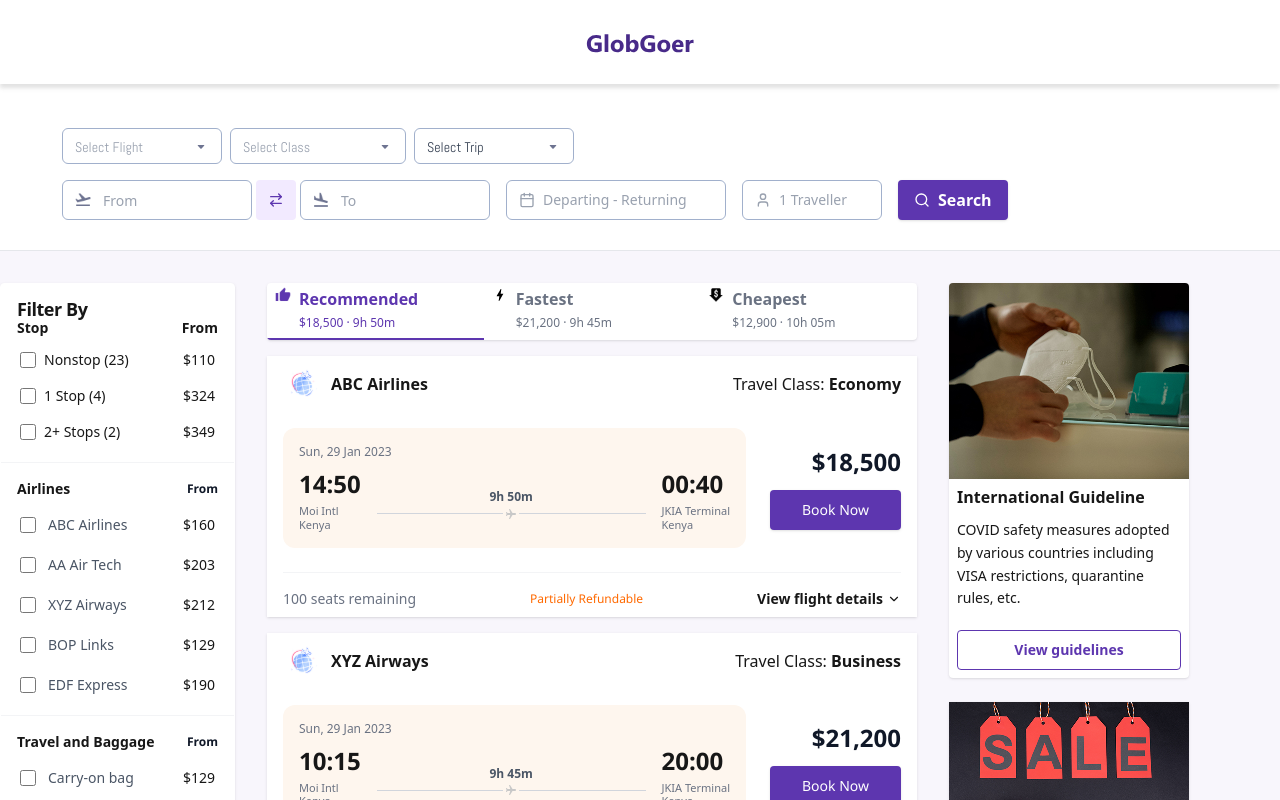
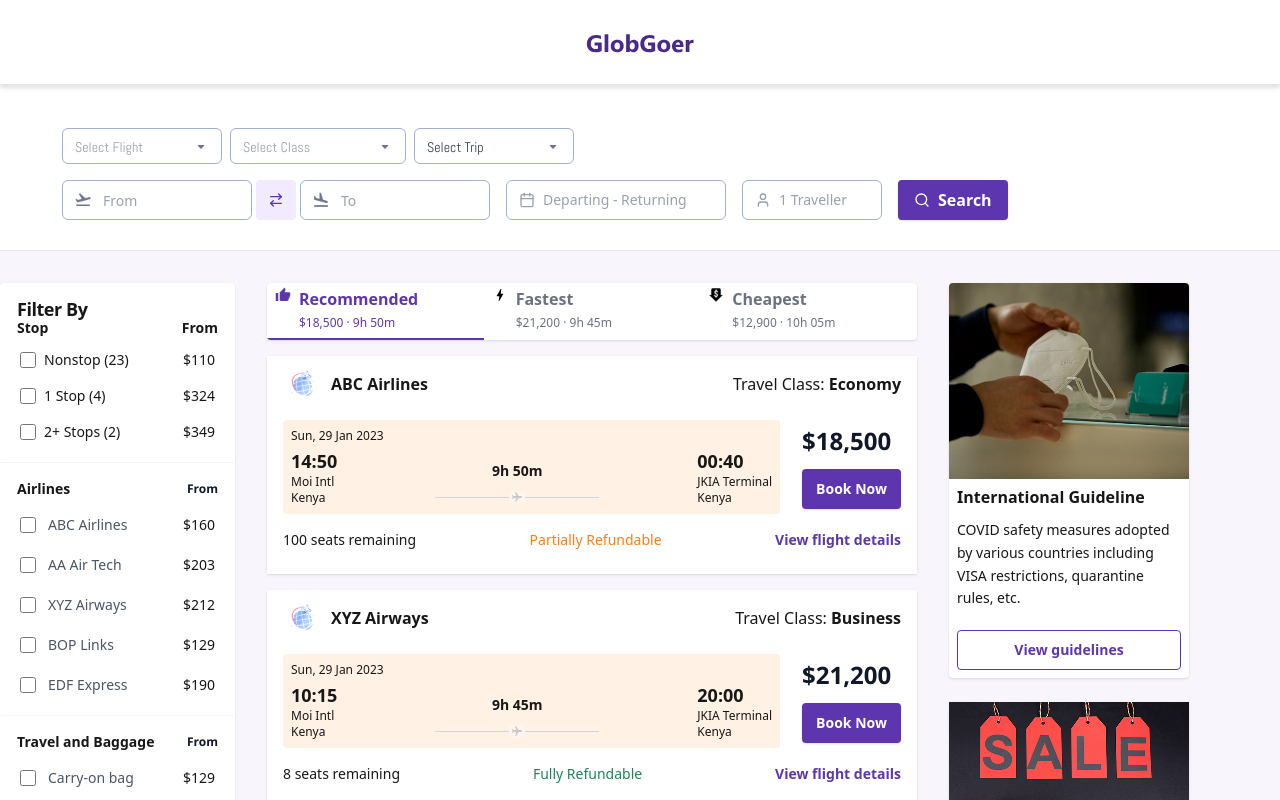
Before and after one commit to Zynshamil/soulxes-techinical, a Next.js app: page / in a window 1280 px wide. Shown: the top 800 px of the page. Built offline with nearby package versions, Linux system fonts and the light colour scheme; a web font is replaced by a local one.

Commit message:
refactor: Adjust styling and layout across flight card components, update badge variants, and remove the flight details toggle.

```diff
--- a/components/features/FlightCard/AirlineHeader.jsx
+++ b/components/features/FlightCard/AirlineHeader.jsx
@@ -2,7 +2,7 @@ import Image from "next/image";
 
 export function AirlineHeader({ airline, travelClass }) {
   return (
-    <div className="flex justify-between items-center mb-6 text-base ">
+    <div className="flex justify-between items-center text-base ">
       <div className="flex items-center gap-3 p-1">
         <div className="w-8 h-8 flex items-center justify-center overflow-hidden shrink-0">
           <Image
--- a/components/features/FlightCard/FlightFooter.jsx
+++ b/components/features/FlightCard/FlightFooter.jsx
@@ -2,19 +2,18 @@ import { ChevronDown, ChevronUp } from "lucide-react";
 import { Badge } from "@/components/ui/Badge";
 import { REFUND_VARIANT } from "./constants";
 
-export function FlightFooter({ seatsRemaining, refundPolicy, expanded, onToggle }) {
+export function FlightFooter({ seatsRemaining, refundPolicy, onToggle }) {
   return (
-    <div className="flex flex-col sm:flex-row justify-between items-center pt-4 border-t border-gray-100 gap-4">
-      <div className="text-sm text-gray-500">{seatsRemaining} seats remaining</div>
+    <div className="flex flex-col sm:flex-row justify-between items-center pb-4 gap-4">
+      <div className="text-sm">{seatsRemaining} seats remaining</div>
       <Badge variant={REFUND_VARIANT[refundPolicy] ?? "default"}>
         {refundPolicy}
       </Badge>
       <button
-        className="text-sm text-brand-purple font-semibold hover:underline flex items-center gap-1"
+        className="text-sm text-primary font-semibold hover:underline flex items-center gap-1"
         onClick={onToggle}
       >
         View flight details
-        {expanded ? <ChevronUp size={14} /> : <ChevronDown size={14} />}
       </button>
     </div>
   );
--- a/components/features/FlightCard/FlightRouteBox.jsx
+++ b/components/features/FlightCard/FlightRouteBox.jsx
@@ -3,8 +3,8 @@ import Image from "next/image";
 function FlightStop({ stop }) {
   return (
     <div className="text-left">
-      <div className="text-2xl font-bold leading-none">{stop.time}</div>
-      <div className="text-[11px] text-gray-500 mt-2 leading-tight">
+      <div className="text-[18px] font-semibold leading-none">{stop.time}</div>
+      <div className="text-xs mt-1">
         {stop.airport}
         <br />
         {stop.country}
@@ -15,9 +15,9 @@ function FlightStop({ stop }) {
 
 function DurationLine({ duration }) {
   return (
-    <div className="flex-1 flex flex-col items-center">
-      <div className="text-xs font-semibold text-gray-600 mb-2">{duration}</div>
-      <div className="w-full relative flex items-center">
+    <div className="flex-1 flex flex-col gap-4 items-center">
+      <div className="text-sm font-semibold">{duration}</div>
+      <div className="w-1/2 relative flex items-center">
         <div className="h-px bg-gray-300 w-full" />
         <Image
           src="/icons/Plane-2.svg"
@@ -33,8 +33,8 @@ function DurationLine({ duration }) {
 
 export function FlightRouteBox({ departure, arrival, duration }) {
   return (
-    <div className="flex-1 bg-[#FEF6EE] rounded-xl p-4">
-      <div className="text-xs text-gray-500 mb-3">{departure.date}</div>
+    <div className="flex-1 flex flex-col gap-2 rounded bg-[#FFF1E4] p-2">
+      <div className="text-xs">{departure.date}</div>
       <div className="flex items-center gap-4">
         <FlightStop stop={departure} />
         <DurationLine duration={duration} />
--- a/components/features/FlightCard/PriceBlock.jsx
+++ b/components/features/FlightCard/PriceBlock.jsx
@@ -2,8 +2,8 @@ import { Button } from "@/components/ui/Button";
 
 export function PriceBlock({ price, bookState, onBook }) {
   return (
-    <div className="flex flex-col items-end justify-center gap-3 pl-2">
-      <div className="text-2xl font-bold text-gray-900">
+    <div className="flex flex-col items-start justify-center gap-3 pl-2">
+      <div className="text-2xl w-full font-bold text-gray-900">
         ${price.toLocaleString()}
       </div>
       {bookState === "booked" ? (
@@ -11,7 +11,7 @@ export function PriceBlock({ price, bookState, onBook }) {
           ✓ Booked!
         </div>
       ) : (
-        <Button className="px-8" onClick={onBook} disabled={bookState === "loading"}>
+        <Button className="w-[99px] font-semibold text-sm" onClick={onBook} disabled={bookState === "loading"}>
           {bookState === "loading" ? "Booking…" : "Book Now"}
         </Button>
       )}
--- a/components/features/FlightCard/index.jsx
+++ b/components/features/FlightCard/index.jsx
@@ -15,11 +15,11 @@ export function FlightCard({ flight }) {
 
   return (
     <Card className="w-full border-0 shadow-none lg:shadow-sm">
-      <CardContent className="p-4">
+      <CardContent className="p-4 flex flex-col gap-4">
 
         <AirlineHeader airline={flight.airline} travelClass={flight.class} />
 
-        <div className="flex items-stretch gap-4 mb-6">
+        <div className="flex items-stretch gap-3.5">
           <FlightRouteBox
             departure={flight.departure}
             arrival={flight.arrival}
--- a/components/features/MainContent.jsx
+++ b/components/features/MainContent.jsx
@@ -17,7 +17,6 @@ export function MainContent({
   onSortChange,
   onLoadMore,
 }) {
-  console.log('promos', promos)
   return (
     <div className="w-full max-w-[1289px] mx-auto mt-8">
       <div className="flex flex-col lg:flex-row gap-8 items-start">
--- a/components/ui/Badge.jsx
+++ b/components/ui/Badge.jsx
@@ -3,13 +3,13 @@ import * as React from "react";
 function Badge({ className = "", variant = "default", children, ...props }) {
   const variants = {
     default: "text-gray-500",
-    success: "text-green-500",
-    warning: "text-orange-500",
+    success: "text-[#198754]",
+    warning: "text-[#FD7E14]",
     danger: "text-red-500",
   };
   return (
     <span
-      className={`inline-flex items-center text-xs font-medium ${variants[variant]} ${className}`}
+      className={`inline-flex items-center text-sm ${variants[variant]} ${className}`}
       {...props}
     >
       {children}
```
